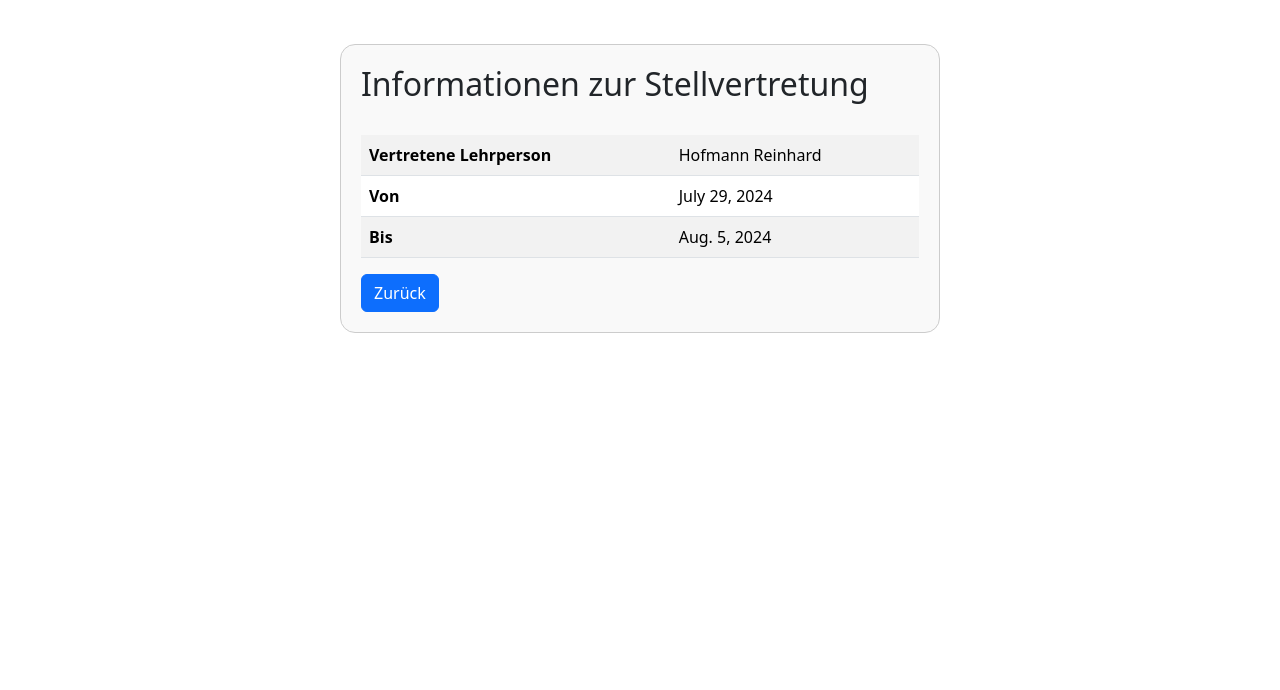
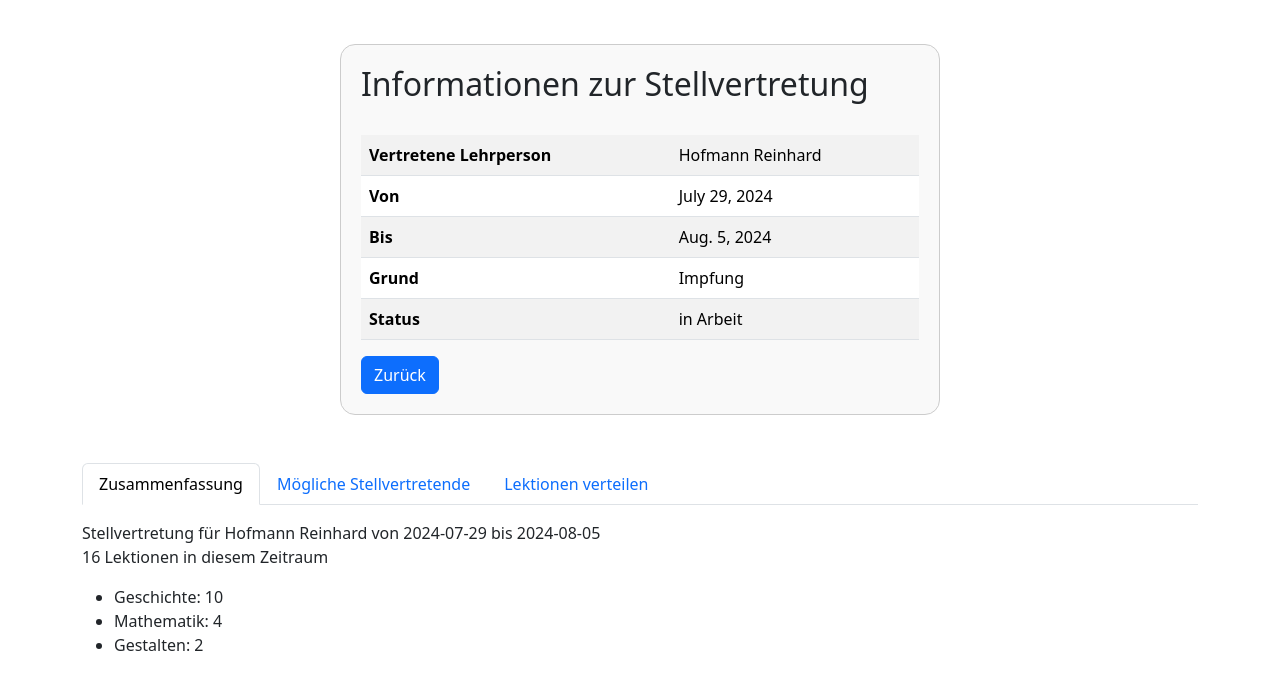
Before and after one commit to lcalmbach/teach-match, a Django app: page /school_management/substitutions/1/ in a window 1280 px wide. Shown: the part 56-746 px from the top of the page. Run offline with Django 5.2, Linux system fonts and the light colour scheme; data comes from the database, SQL or seed files in the repository; both versions use the stored data as it was after the commit; some libraries are stand-ins or nearby versions.

Commit message:
add status to substitution

```diff
--- /dev/null
+++ b/src/data/substitutionstatus.csv
@@ -0,0 +1,5 @@
+id;name;description
+1;aktiv;Die Stellvertretung ist erfasst und hat begonnen
+2;abgeschlossen;Die Stellvertretung ist abgeschlossen
+3;in Arbeit;Eine Stellvertretung wird gesucht
+4;geplant;Die Stellvertretung ist erfasst und hat noch nicht begonnen
--- a/src/school_management/models.py
+++ b/src/school_management/models.py
@@ -7,6 +7,21 @@ def get_default_time_of_day():
         return TimeOfDay.objects.get(pk=3).pk
     except TimeOfDay.DoesNotExist:
         return None
+
+class SubstitutionStatus(models.Model):
+    """Status of a teacher substitution"""
+
+    name = models.CharField(max_length=255, verbose_name="Name")
+    description = models.TextField(verbose_name="Beschreibung", blank=True)
+
+    class Meta:
+        verbose_name = "Status der Stellvertretung"
+        verbose_name_plural = "Status der Stellvertretungen"
+        ordering = ['name']
+
+    def __str__(self):
+        return self.name
+
 
 class SchoolYear(models.Model):
     year_start = models.SmallIntegerField(verbose_name="Jahr", default=datetime.now().year)
@@ -363,11 +378,29 @@ class Substitution(models.Model):
         Period, on_delete=models.CASCADE, related_name="end_periods", verbose_name="Bis Lektion"
     )
     cause = models.ForeignKey(SubstitutionCause(), on_delete=models.CASCADE, related_name="substitution_causes", verbose_name="Begründung")
+    status = models.ForeignKey(
+        SubstitutionStatus,
+        on_delete=models.SET_DEFAULT,
+        default=3,
+        related_name="substitution_status"
+    )
+
     description = models.TextField(verbose_name="Beschreibung", blank=True, max_length=500)
+
+    @property
+    def calculated_status(self):
+        today = timezone.now().date()
+        if self.date_to < today:
+            return SubstitutionStatus.objects.get(code='geschlossen')
+        elif self.date_from <= today <= self.date_to:
+            return SubstitutionStatus.objects.get(code='aktiv')
+        else:
+            return SubstitutionStatus.objects.get(code='geplant')
 
     class Meta:
         verbose_name = "Stellvertretung"
         verbose_name_plural = "Stellvertretungen"
+
 
     def summary(self):
         text = f"Stellvertretung für {self.teacher.fullname} von {self.start_date} bis {self.end_date}<br>"
@@ -424,6 +457,10 @@ class Substitution(models.Model):
                 lesson=lesson,
                 deputy=candidate
             )
+
+    def save(self, *args, **kwargs):
+        self.status = self.calculated_status
+        super().save(*args, **kwargs)
 
     def __str__(self):
         return f"{self.teacher.fullname} - {self.start_period.start_time} - {self.end_period.end_time}"
--- a/src/school_management/views.py
+++ b/src/school_management/views.py
@@ -1,12 +1,14 @@
 from django.forms import modelformset_factory
 from django.shortcuts import redirect, get_object_or_404
 from django.views.generic import DetailView, UpdateView, CreateView
-from .models import School, Person, Teacher, Candidate, Substitution, SubstitutionPeriod, Lesson, Location, Level
+from .models import School, Person, Teacher, SchoolPerson, Candidate, Substitution, SubstitutionPeriod, Lesson, Location, Level
 from .forms import SchoolForm, CandidateForm, SubstitutionForm, TeacherForm, SubstitutionPeriodForm
 from django.views.generic import ListView  # Import the necessary module
 from django.urls import reverse_lazy
 from django.contrib.auth.mixins import LoginRequiredMixin
 from django.views.generic import TemplateView
+from django.db.models.functions import Concat
+from django.db.models import F, Value
 # from django.views.generic.edit import CreateView
 
 class SchoolListView(ListView):
@@ -121,28 +123,30 @@ class CandidateEditView(LoginRequiredMixin, UpdateView):
 
 
 class TeacherListView(ListView):
-    model = Teacher
-    context_object_name = (
-        "teachers"  # The name of the variable to be used in the template
-    )
+    model = SchoolPerson
     template_name = "school_management/teacher_list.html"  # Path to the template
+    context_object_name = "teachers"
 
     def get_queryset(self):
-        queryset = super().get_queryset()  # Get the original queryset
+        queryset = super().get_queryset().filter(role__id=4).annotate(
+            teacher=Concat(F('person__first_name'), Value(' '), F('person__last_name'))
+        )
         name_filter = self.request.GET.get("name_filter", "")
-        gender_filter = self.request.GET.get("gender_filter", "")
-        year_filter = self.request.GET.get("year_filter", "")
         email_filter = self.request.GET.get("email_filter", "")
         phone_filter = self.request.GET.get("phone_filter", "")
+        school_filter = self.request.GET.get("school_filter", "")
 
         # Apply filters if present
         if name_filter:
-            queryset = queryset.filter(last_name__icontains=name_filter)
+            queryset = queryset.filter(person__last_name__icontains=name_filter)
         if email_filter:
-            queryset = queryset.filter(email__icontains=email_filter)
+            queryset = queryset.filter(person__email__icontains=email_filter)
         if phone_filter:
-            queryset = queryset.filter(phone_number__icontains=phone_filter)
+            queryset = queryset.filter(person__phone_number__icontains=phone_filter)
+        if school_filter:
+            queryset = queryset.filter(school__name__icontains=school_filter)
 
+        queryset = queryset.order_by('school__name', 'teacher')
         return queryset
 
 
--- a/src/templates/school_management/substitution_detail.html
+++ b/src/templates/school_management/substitution_detail.html
@@ -18,10 +18,79 @@
           <th>Bis</th>
           <td>{{ substitution.end_date }}</td>
         </tr>
+        <tr>
+          <th>Grund</th>
+          <td>{{ substitution.cause.name }}</td>
+        </tr>
+        <tr>
+          <th>Status</th>
+          <td>{{ substitution.status.name }}</td>
+        </tr>
       </tbody>
     </table>
     <a href="{% url 'substitution_list' %}" class="btn btn-primary">Zurück</a>
   </div>
 </div>
 
+<div class="container mt-5">
+  <ul class="nav nav-tabs" id="myTab" role="tablist">
+      <li class="nav-item" role="presentation">
+          <button class="nav-link active" id="zusammenfassung-tab" data-bs-toggle="tab" data-bs-target="#zusammenfassung" type="button" role="tab" aria-controls="zusammenfassung" aria-selected="true">Zusammenfassung</button>
+      </li>
+      <li class="nav-item" role="presentation">
+          <button class="nav-link" id="kandidaten-tab" data-bs-toggle="tab" data-bs-target="#kandidaten" type="button" role="tab" aria-controls="kandidaten" aria-selected="false">Mögliche Stellvertretende</button>
+      </li>
+      <li class="nav-item" role="presentation">
+          <button class="nav-link" id="lektionen-tab" data-bs-toggle="tab" data-bs-target="#lektionen" type="button" role="tab" aria-controls="lektionen" aria-selected="false">Lektionen verteilen</button>
+      </li>
+  </ul>
+  <div class="tab-content" id="myTabContent">
+      <div class="tab-pane fade show active" id="zusammenfassung" role="tabpanel" aria-labelledby="zusammenfassung-tab">
+        <div class="mt-3">
+          <!-- Content for Lektionen verteilen -->
+          <p>{{ substitution.summary|safe }}</p>
+      </div>
+      </div>
+      <div class="tab-pane fade" id="kandidaten" role="tabpanel" aria-labelledby="kandidaten-tab">
+          <div class="mt-3">
+              <!-- Content for Kandidaten -->
+              <p>Hier gibt es eine Liste von Kandidatinnen. Sie kann durch entfernen und anfügen von Kandidatinnen editiert werden. Für alle Kandidatinnen können die Fächer gewählt werden, die sie vertreten werden. zudem kann bei einer Kandidatin ein Flag "volle Stellvertretung gesetzt werden, damit wird sie automatisch überall gesetzt."</p>
+          </div>
+      </div>
+      <div class="tab-pane fade" id="lektionen" role="tabpanel" aria-labelledby="lektionen-tab">
+        <div class="tab-pane fade show active" id="zusammenfassung" role="tabpanel" aria-labelledby="zusammenfassung-tab">
+          <div class="mt-3">
+              <form method="post">
+                  {% csrf_token %}
+                  <table class="table table-striped">
+                      <thead>
+                          <tr>
+                              <th>Tag</th>
+                              <th>Periode</th>
+                              <th>Lektion</th>
+                              <th>Klasse</th>
+                              <th>Stellvertretung</th>
+                              <th>Bestätigt</th>
+                          </tr>
+                      </thead>
+                      <tbody>
+                          {% for form in formset %}
+                          <tr>
+                              <td>{{ form.instance.lesson.date }}</td>
+                              <td>{{ form.instance.lesson.period }}</td>
+                              <td>{{ form.instance.lesson.subject.name }}</td>
+                              <td>{{ form.instance.lesson.school_class.name }}</td>
+                              <td>{{ form.deputy }}</td>
+                              <td>{{ form.confirmed }}</td>
+                          </tr>
+                          {% endfor %}
+                      </tbody>
+                  </table>
+                  <button type="submit" class="btn btn-primary">Speichern</button>
+              </form>
+          </div>
+      </div>
+  </div>
+</div>
+
 {% endblock content %}
--- a/src/templates/school_management/substitution_edit.html
+++ b/src/templates/school_management/substitution_edit.html
@@ -26,7 +26,7 @@
                 <button class="nav-link active" id="zusammenfassung-tab" data-bs-toggle="tab" data-bs-target="#zusammenfassung" type="button" role="tab" aria-controls="zusammenfassung" aria-selected="true">Zusammenfassung</button>
             </li>
             <li class="nav-item" role="presentation">
-                <button class="nav-link" id="kandidaten-tab" data-bs-toggle="tab" data-bs-target="#kandidaten" type="button" role="tab" aria-controls="kandidaten" aria-selected="false">Kandidaten</button>
+                <button class="nav-link" id="kandidaten-tab" data-bs-toggle="tab" data-bs-target="#kandidaten" type="button" role="tab" aria-controls="kandidaten" aria-selected="false">Mögliche Stellvertretende</button>
             </li>
             <li class="nav-item" role="presentation">
                 <button class="nav-link" id="lektionen-tab" data-bs-toggle="tab" data-bs-target="#lektionen" type="button" role="tab" aria-controls="lektionen" aria-selected="false">Lektionen verteilen</button>
```
Also changed, not shown: src/school_management/management/commands/populate_fake_data.py (+12 -3 lines), src/templates/school_management/teacher_detail.html (+6 -45 lines), src/templates/school_management/teacher_list.html (+8 -5 lines), src/db.sqlite3, src/school_management/migrations/0012_substitutionstatus_and_more.py (added), src/school_management/migrations/0013_substitution_status.py (added).
